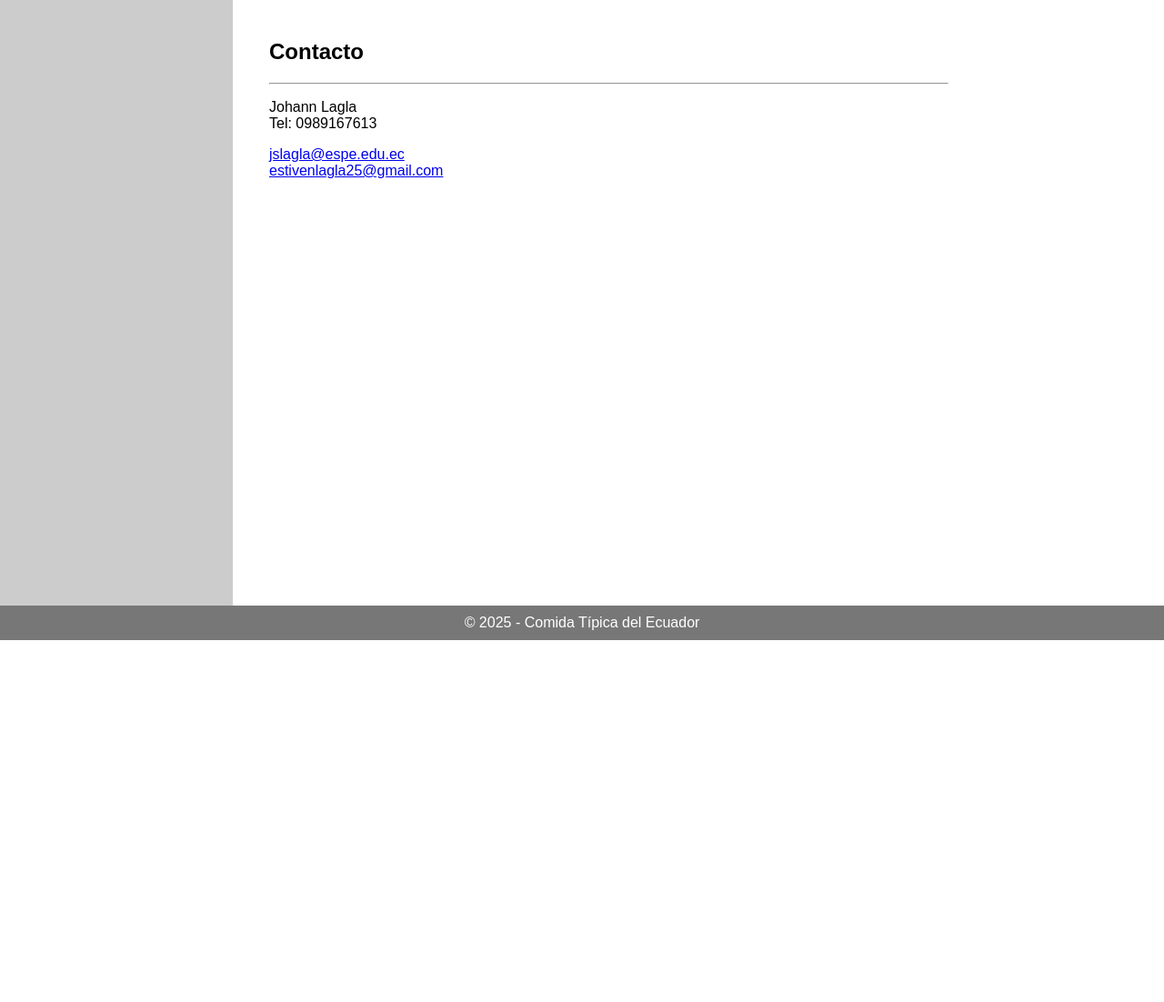
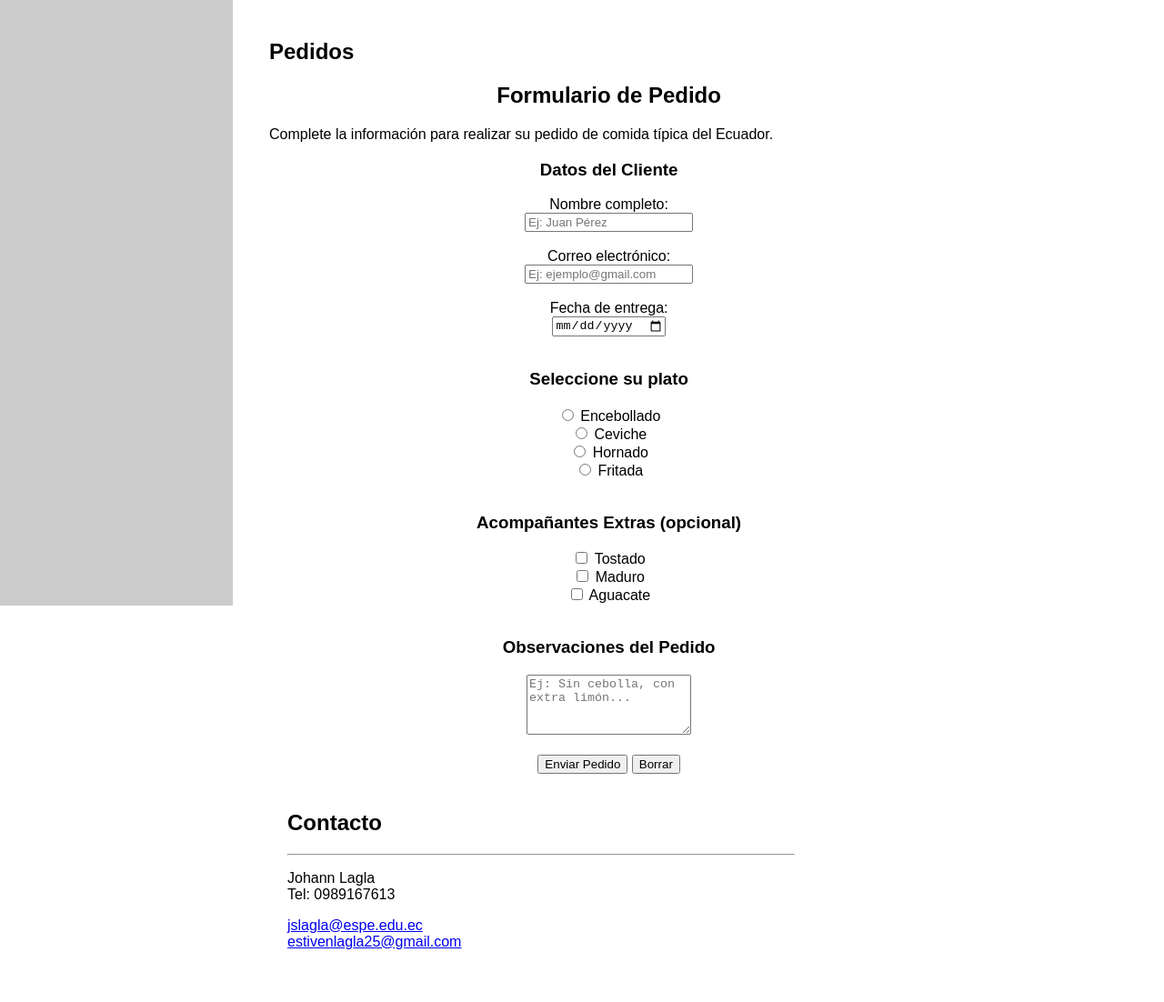
Before and after one commit to Johan1312lagla/Comida, a plain HTML site: page index.html in a window 1280 px wide. Shown: the part 1698-2800 px from the top of the page at 91% size. Before the commit the page ends 2402 px from the top, so only its background shows below. Drawn offline with Linux system fonts and the light colour scheme.

Commit message:
agrege el formulario

```diff
--- a/index.html
+++ b/index.html
@@ -94,6 +94,7 @@
       <li><a href="#inicio">Inicio</a></li>
       <li><a href="#acerca">Acerca</a></li>
       <li><a href="#producto">Producto</a></li>
+      <li><a href="pedido-section"> Pedidos</a></li>
       <li><a href="#contacto">Contacto</a></li>
     </ul>
   </nav>
@@ -182,7 +183,67 @@
           </tr>
         </tbody>
       </table>
+
+
+
+
     </section>
+
+        <section id="pedido-section">
+          <h2>Pedidos</h2>
+    <div class="form-container" align="center">
+        <h2>Formulario de Pedido</h2>
+        <p >Complete la información para realizar su pedido de comida típica del Ecuador.</p>
+
+        <form action="#" method="post">
+
+            <!-- DATOS PERSONALES -->
+            <h3>Datos del Cliente</h3>
+
+            <label for="nombre">Nombre completo:</label><br>
+            <input id="nombre" type="text" name="nombre" placeholder="Ej: Juan Pérez" required><br><br>
+
+            <label for="correo">Correo electrónico:</label><br>
+            <input id="correo" type="email" name="correo" placeholder="Ej: ejemplo@gmail.com" required><br><br>
+
+            <label for="fecha">Fecha de entrega:</label><br>
+            <input id="fecha" type="date" name="fecha" required><br><br>
+
+            <!-- PEDIDO PRINCIPAL -->
+            <h3>Seleccione su plato</h3>
+            <input id="encebollado" type="radio" name="plato" value="Encebollado" required>
+            <label for="encebollado">Encebollado</label><br>
+
+            <input id="ceviche" type="radio" name="plato" value="Ceviche">
+            <label for="ceviche">Ceviche</label><br>
+
+            <input id="hornado" type="radio" name="plato" value="Hornado">
+            <label for="hornado">Hornado</label><br>
+
+            <input id="fritada" type="radio" name="plato" value="Fritada">
+            <label for="fritada">Fritada</label><br><br>
+
+            <!-- ACOMPAÑANTES -->
+            <h3>Acompañantes Extras (opcional)</h3>
+            <input id="tostado" type="checkbox" name="extra" value="Tostado">
+            <label for="tostado">Tostado</label><br>
+
+            <input id="maduro" type="checkbox" name="extra" value="Maduro">
+            <label for="maduro">Maduro</label><br>
+
+            <input id="aguacate" type="checkbox" name="extra" value="Aguacate">
+            <label for="aguacate">Aguacate</label><br><br>
+
+            <!-- OBSERVACIONES -->
+            <h3>Observaciones del Pedido</h3>
+            <textarea name="comentarios" rows="4" placeholder="Ej: Sin cebolla, con extra limón..."></textarea><br><br>
+
+            <!-- BOTONES -->
+            <button type="submit">Enviar Pedido</button>
+            <button type="reset">Borrar</button>
+
+        </form>
+    </div>
 
     <section id="contacto">
       <h2>Contacto</h2>
```
